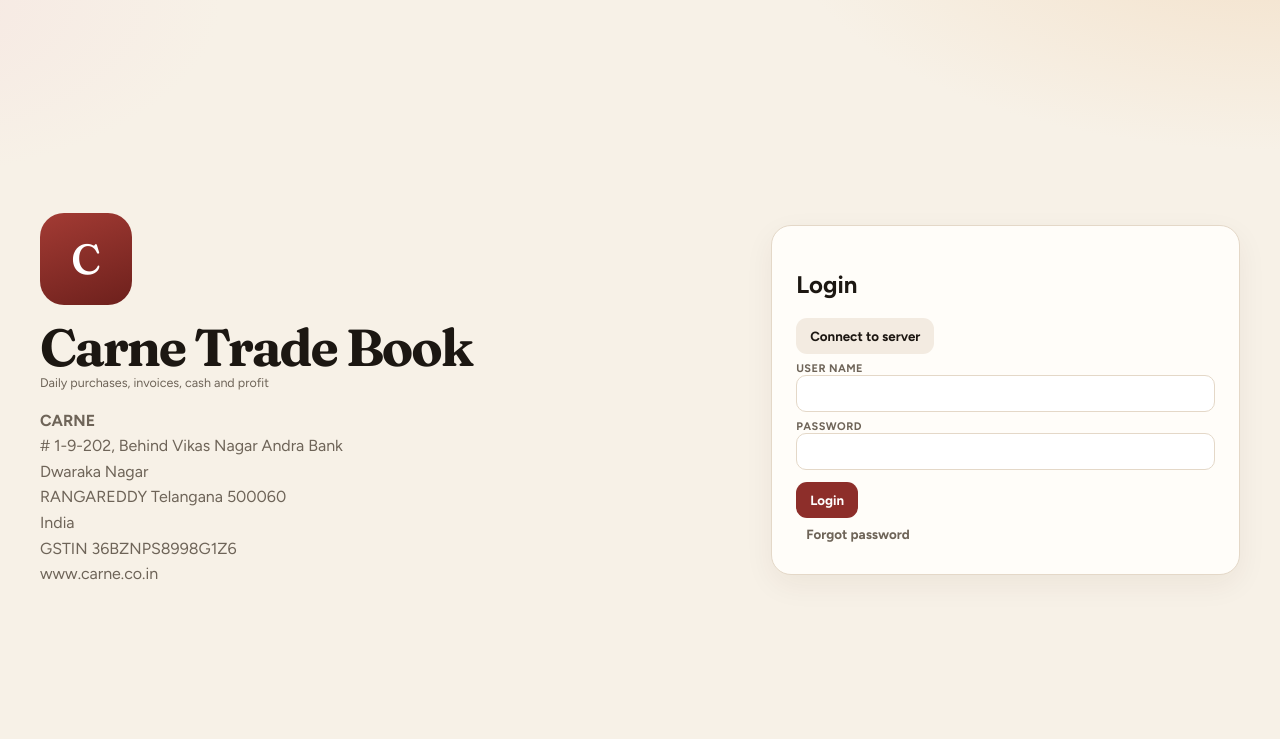
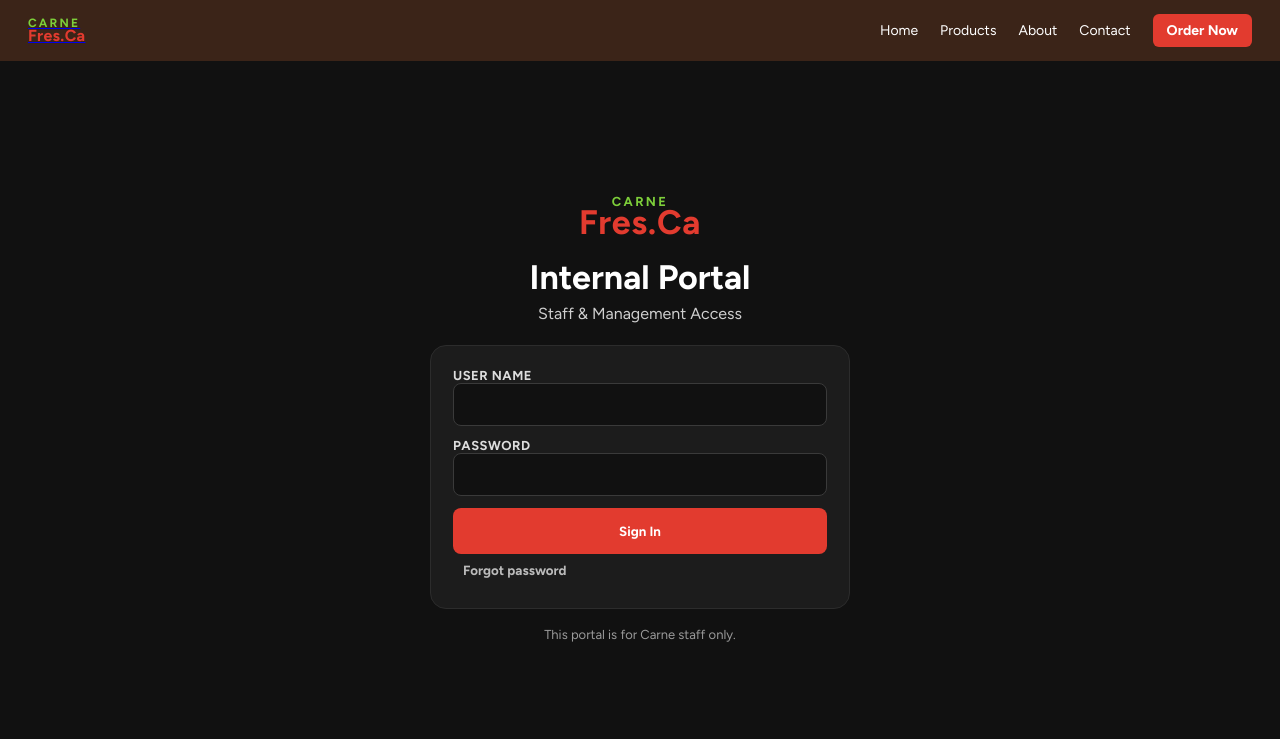
Before and after one commit to carneebusiness-cell/carnemis, a plain HTML site: page index.html in a window 1280 px wide. Shown: the top 739 px of the page. Drawn offline with Linux system fonts and the light colour scheme.

Commit message:
Add files via upload

```diff
--- a/index.html
+++ b/index.html
@@ -22,16 +22,31 @@
   .nav button.on { background:var(--card); color:var(--ink); box-shadow:var(--shadow); }
   .guide { background:#fffdf9; border:1px solid var(--line); border-radius:14px; padding:12px 14px; margin-bottom:14px; display:flex; justify-content:space-between; gap:12px; align-items:center; }
   .toast { position:fixed; left:50%; top:50%; transform:translate(-50%,-50%); background:#1c1712; color:#fff; border-radius:14px; padding:16px 18px; z-index:200; box-shadow:var(--shadow); max-width:min(420px,90vw); text-align:center; }
-  #login { position:fixed; inset:0; z-index:50; overflow:auto; background:radial-gradient(900px 420px at 100% -10%,#f3e0c8 0%,transparent 55%),radial-gradient(700px 360px at -10% 0%,#f6e7e2 0%,transparent 50%),#f7f1e7; }
+  #login { position:fixed; inset:0; z-index:50; overflow:auto; background:#111; color:#fff; }
   #login.hidden, #login.off { display:none !important; pointer-events:none !important; visibility:hidden !important; }
-  .home { min-height:100vh; display:grid; grid-template-columns:1.2fr .8fr; gap:28px; align-items:center; padding:40px; }
-  .home-brand { display:flex; flex-direction:column; gap:18px; }
-  .home-logo { width:92px; height:92px; border-radius:24px; background:linear-gradient(160deg,#a33b34,#6d201c); color:#fff; display:grid; place-items:center; font-family:Fraunces,serif; font-size:42px; overflow:hidden; }
-  .home-logo img { width:100%; height:100%; object-fit:cover; }
-  .home h1 { font-family:Fraunces,serif; font-size:52px; line-height:.95; margin:0; letter-spacing:-.04em; }
-  .home .co { color:var(--muted); line-height:1.6; }
-  .home .box { background:#fffdf9; border:1px solid var(--line); border-radius:20px; padding:24px; box-shadow:var(--shadow); }
-  @media (max-width:800px) { .home { grid-template-columns:1fr; padding:18px 16px 40px; } .home h1 { font-size:34px; } #loginBtn { width:100%; min-height:48px; font-size:16px; } #login input { font-size:16px; min-height:44px; } }
+  .portal-top { display:flex; align-items:center; justify-content:space-between; gap:16px; padding:14px 28px; background:#3b2418; }
+  .portal-logo, .portal-mark { font-weight:800; letter-spacing:.02em; line-height:.9; }
+  .portal-logo img, .portal-mark img { height:42px; width:auto; display:block; }
+  .portal-mark img { height:64px; margin:0 auto 8px; }
+  .portal-logo small { display:block; color:#7dce3a; font-size:12px; letter-spacing:.18em; }
+  .portal-logo b { color:#e23b2f; }
+  .portal-nav { display:flex; gap:22px; align-items:center; color:#fff; font-size:14px; }
+  .portal-nav a { color:#fff; text-decoration:none; }
+  .portal-order { background:#e23b2f; color:#fff; border-radius:6px; padding:8px 14px; text-decoration:none; font-weight:700; }
+  .home { min-height:calc(100vh - 64px); display:flex; flex-direction:column; align-items:center; justify-content:center; padding:40px 16px 60px; text-align:center; }
+  .home-logo { width:0; height:0; overflow:hidden; }
+  .portal-mark { font-weight:800; font-size:34px; line-height:.9; margin-bottom:18px; }
+  .portal-mark small { display:block; color:#7dce3a; font-size:13px; letter-spacing:.18em; }
+  .portal-mark b { color:#e23b2f; }
+  .home h1 { color:#fff; font-size:34px; margin:0; font-family:Figtree,sans-serif; letter-spacing:0; }
+  .portal-sub { color:#cfcfcf; margin:6px 0 22px; }
+  .home .box { width:min(420px,100%); background:#1c1c1c; border:1px solid #2c2c2c; border-radius:16px; padding:22px; text-align:left; box-shadow:none; }
+  .home .box h2 { display:none; }
+  #login .lbl { color:#ddd; font-size:13px; }
+  #login input { width:100%; background:#111; color:#fff; border:1px solid #3a3a3a; border-radius:8px; padding:12px; }
+  #loginBtn { width:100%; background:#e23b2f; border:0; color:#fff; border-radius:8px; min-height:46px; font-weight:700; }
+  .portal-note { color:#9a9a9a; font-size:13px; margin-top:18px; }
+  @media (max-width:800px) { .portal-nav { display:none; } .home h1 { font-size:28px; } #loginBtn { width:100%; min-height:48px; font-size:16px; } #login input { font-size:16px; min-height:44px; } }
   .who { font-size:12px; color:var(--muted); }
   .suggest { position:absolute; left:0; right:0; top:100%; background:#fff; border:1px solid var(--line); border-radius:10px; box-shadow:var(--shadow); z-index:30; max-height:220px; overflow:auto; }
   .suggest button { display:block; width:100%; text-align:left; border:0; background:#fff; padding:8px 10px; cursor:pointer; }
@@ -288,22 +303,28 @@
   <section id="users" class="hidden"><div class="card" id="usersCard"></div></section>
   <section id="company" class="hidden"><div class="card" id="companyCard"></div></section>
 </main>
-<div id="login"><div class="home">
-  <div class="home-brand">
-    <div class="home-logo" id="homeLogo">C</div>
-    <div>
-      <h1 id="homeTitle">Carne Trade Book</h1>
-      <div class="sub">Daily purchases, invoices, cash and profit</div>
+<div id="login">
+  <div class="portal-top">
+    <a class="portal-logo" href="https://carne.co.in"><small>CARNE</small><b>Fres.Ca</b></a>
+    <nav class="portal-nav">
+      <a href="https://carne.co.in">Home</a>
+      <a href="https://carne.co.in">Products</a>
+      <a href="https://carne.co.in">About</a>
+      <a href="https://carne.co.in">Contact</a>
+      <a class="portal-order" href="https://carne.co.in">Order Now</a>
+    </nav>
   </div>
-    <div class="co" id="homeCompany"></div>
-  </div>
+  <div class="home">
+    <div class="home-logo" id="homeLogo"></div>
+    <div class="portal-mark"><small>CARNE</small><b>Fres.Ca</b></div>
+    <h1 id="homeTitle">Internal Portal</h1>
+    <div class="portal-sub">Staff & Management Access</div>
     <div class="box" id="loginForm">
       <h2>Login</h2>
-    <div class="actions"><button class="btn ghost" id="connectServer" type="button">Connect to server</button></div>
-    <div class="lbl" style="margin-top:8px;">User name</div><input id="loginUser" autocomplete="username" enterkeyhint="next" />
-    <div class="lbl" style="margin-top:8px;">Password</div><input id="loginPass" type="password" autocomplete="current-password" enterkeyhint="go" />
-    <div class="actions"><button class="btn primary" id="loginBtn" type="button">Login</button></div>
-    <button class="btn tiny" id="forgotBtn" type="button">Forgot password</button>
+      <div class="lbl">User name</div><input id="loginUser" autocomplete="username" enterkeyhint="next" />
+      <div class="lbl" style="margin-top:12px;">Password</div><input id="loginPass" type="password" autocomplete="current-password" enterkeyhint="go" />
+      <div class="actions"><button class="btn primary" id="loginBtn" type="button">Sign In</button></div>
+      <button class="btn tiny" id="forgotBtn" type="button" style="color:#bbb;background:transparent;">Forgot password</button>
       <div id="forgotBox" class="hidden" style="margin-top:12px;">
         <div class="lbl">User name</div><input id="forgotUser" />
         <div class="lbl" style="margin-top:8px;">New password</div><input id="forgotPass" type="password" />
@@ -311,7 +332,10 @@
       </div>
       <div class="hint" id="loginMsg"></div>
     </div>
-</div></div>
+    <div class="portal-note">This portal is for Carne staff only.</div>
+    <div class="co" id="homeCompany" style="display:none"></div>
+  </div>
+</div>
 <div id="printMount"></div>
 <button id="askBtn" type="button" class="hidden" aria-label="Open Carne assistant">
   <svg viewBox="0 0 64 64" aria-hidden="true">
@@ -515,11 +539,14 @@ function allowed(tab) {
 }
 function paintHome() {
   const c = state.company || companyDefault;
-  const logo = document.getElementById("homeLogo");
-  if (logo) logo.innerHTML = c.logo ? '<img src="'+c.logo+'" alt="Logo" />' : "C";
+  const mark = c.logo ? '<img src="'+c.logo+'" alt="Logo" />' : '<small>CARNE</small><b>Fres.Ca</b>';
+  const top = document.querySelector(".portal-logo");
+  const mid = document.querySelector(".portal-mark");
+  if (top) top.innerHTML = mark;
+  if (mid) mid.innerHTML = mark;
   const box = document.getElementById("homeCompany");
   const title = document.getElementById("homeTitle");
-  if (title) title.textContent = c.title || "Carne Trade Book";
+  if (title) title.textContent = "Internal Portal";
   if (box) box.innerHTML = "<b>"+esc(c.name||"CARNE")+"</b><br>"+esc(c.lines||"").replace(/\n/g,"<br>")+"<br>GSTIN "+esc(c.gstin||"—")+"<br>"+esc(c.web||"");
 }
 function hideLogin() {
@@ -4055,7 +4082,8 @@ async function connectToServer() {
     if (msg) msg.textContent = "Could not connect. Open this site on Netlify, then try again.";
   }
 }
-document.getElementById("connectServer").onclick = connectToServer;
+const connectBtn = document.getElementById("connectServer");
+if (connectBtn) connectBtn.onclick = connectToServer;
 seedUsers().then(applyAccess);
 async function saveAndLoad() {
   setCloudStatus("Saving...");
```
Lines whose indentation alone changed are shown as unchanged.
